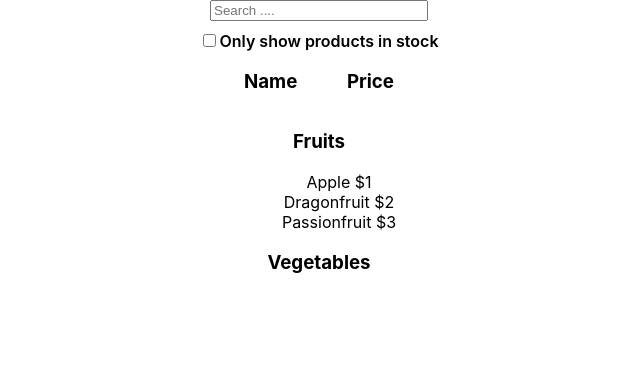
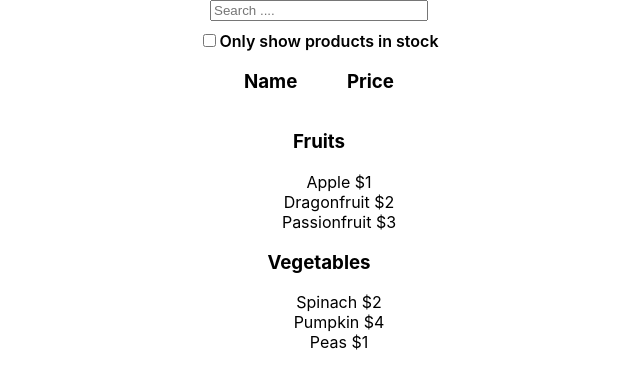
Before and after one commit to darrk-heart/thinking_in_react, a React (Create React App) app in the folder first_trial/: page / in a window 1280 px wide. Shown: the top 388 px of the page, without its empty margins (321-961 px from the left). Built offline with nearby package versions, Linux system fonts and the light colour scheme.

Commit message:
more updates soon

```diff
--- a/first_trial/src/App.js
+++ b/first_trial/src/App.js
@@ -1,6 +1,7 @@
 import "./App.css";
 import ProductCatRow from "./Components/ProductCatRow";
 import ProductRow from "./Components/ProductRow";
+import ProductRower from "./Components/ProductRower";
 import ProductTable from "./Components/ProductTable";
 import Search from "./Components/Search";
 
@@ -10,8 +11,9 @@ function App() {
       <Search />
       <ProductTable name="Name" price="Price">
         <ProductCatRow type="Fruits" />
-        <ProductRow/>
+        <ProductRow />
         <ProductCatRow type="Vegetables" />
+        <ProductRower />
       </ProductTable>
     </div>
   );
--- /dev/null
+++ b/first_trial/src/Components/ProductRower.js
@@ -0,0 +1,22 @@
+import React from "react";
+
+function ProductRower() {
+  const fruits = [
+    { name: "Spinach", price: 2 },
+    { name: "Pumpkin", price: 4 },
+    { name: "Peas", price: 1 },
+  ];
+  return (
+    <div>
+      <ul style={{ listStyleType: "none" }}>
+        {fruits.map((fruit, index) => (
+          <li key={index}>
+            {fruit.name} ${fruit.price}
+          </li>
+        ))}
+      </ul>
+    </div>
+  );
+}
+
+export default ProductRower;
```
